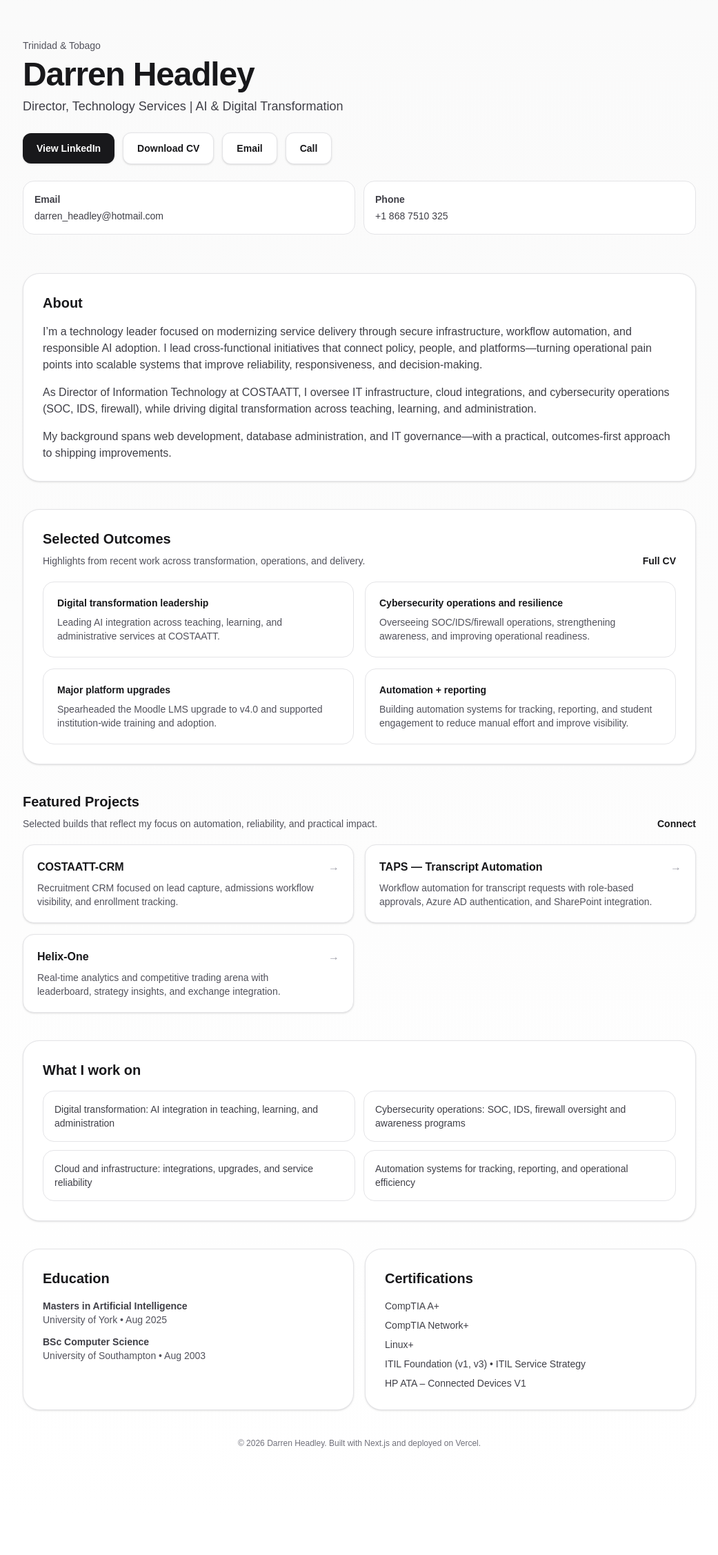
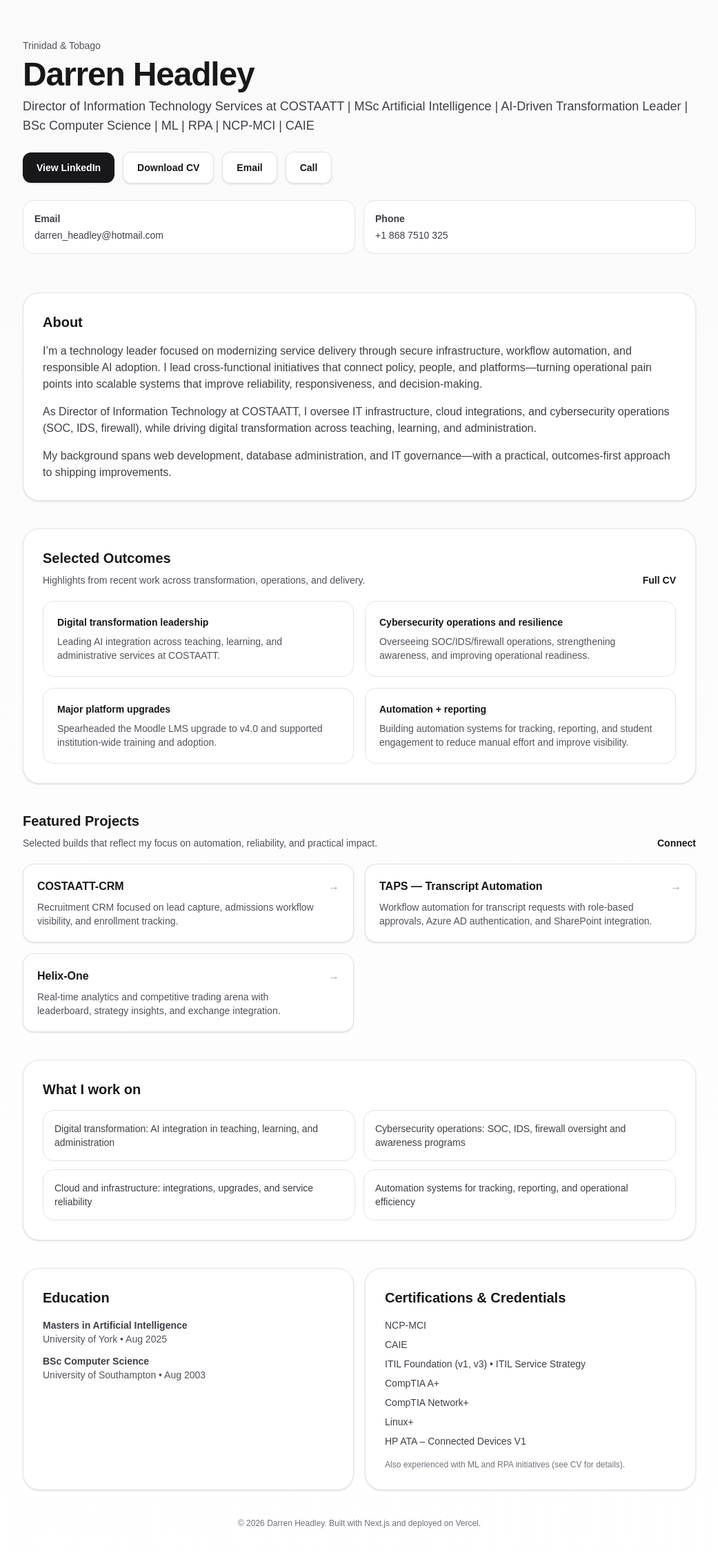
Before and after one commit to ZeroZenx/darren-headley-personal-site, a Next.js app: page / in a window 1280 px wide. Shown: the top 2254 px of the page at 69% size, without its empty margins (119-1160 px from the left). Before the commit the page ends 2204 px from the top, so only its background shows below. Built offline with nearby package versions, Linux system fonts and the light colour scheme.

Commit message:
Update headline and expand certifications/credentials

```diff
--- a/src/app/page.tsx
+++ b/src/app/page.tsx
@@ -2,7 +2,8 @@ import Link from "next/link";
 
 const PROFILE = {
   name: "Darren Headley",
-  title: "Director, Technology Services | AI & Digital Transformation",
+  title:
+    "Director of Information Technology Services at COSTAATT | MSc Artificial Intelligence | AI-Driven Transformation Leader | BSc Computer Science | ML | RPA | NCP-MCI | CAIE",
   location: "Trinidad & Tobago",
   email: "darren_headley@hotmail.com",
   phoneDisplay: "+1 868 7510 325",
@@ -257,14 +258,19 @@ export default function Home() {
           </div>
 
           <div className="rounded-3xl border border-zinc-200 bg-white p-7 shadow-sm dark:border-zinc-800 dark:bg-zinc-950">
-            <h2 className="text-xl font-semibold">Certifications</h2>
+            <h2 className="text-xl font-semibold">Certifications & Credentials</h2>
             <ul className="mt-4 space-y-2 text-sm text-zinc-700 dark:text-zinc-300">
+              <li>NCP-MCI</li>
+              <li>CAIE</li>
+              <li>ITIL Foundation (v1, v3) • ITIL Service Strategy</li>
               <li>CompTIA A+</li>
               <li>CompTIA Network+</li>
               <li>Linux+</li>
-              <li>ITIL Foundation (v1, v3) • ITIL Service Strategy</li>
               <li>HP ATA – Connected Devices V1</li>
             </ul>
+            <p className="mt-4 text-xs text-zinc-500 dark:text-zinc-500">
+              Also experienced with ML and RPA initiatives (see CV for details).
+            </p>
           </div>
         </section>
 
```
